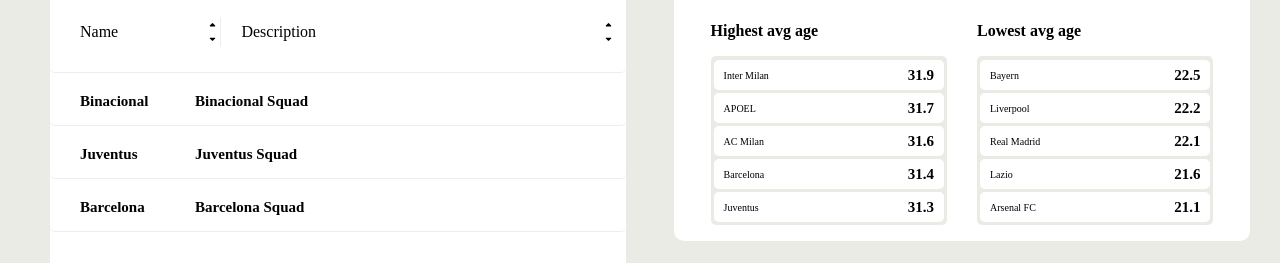
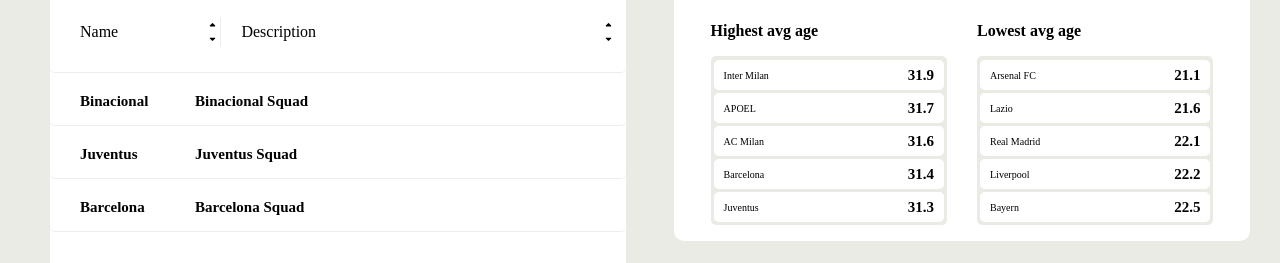
Before and after one commit to IgorCastromann/venturus-1.0.0, a React (Create React App) app: page / in a window 1280 px wide. Shown: the part 213-476 px from the top of the page. Built offline with nearby package versions, Linux system fonts and the light colour scheme.

Commit message:
final v1.15

```diff
--- a/src/pages/Dashboard/Top5/index.js
+++ b/src/pages/Dashboard/Top5/index.js
@@ -52,9 +52,12 @@
     const [fiveLowest, setFiveLowest] = useState([])
 
     useEffect(()=>{
-        const sortedTeams = infoTeams.sort((a, b) => (a.avgAge > b.avgAge) ? -1 : 1);
-        const top5 = sortedTeams.slice(0, 5);
-        const least5 = sortedTeams.slice(-5);
+        const sortedTeamsMost = infoTeams.sort((a, b) => (a.avgAge > b.avgAge) ? -1 : 1);
+        const top5 = sortedTeamsMost.slice(0, 5);
+
+        const sortedTeamsLeast = infoTeams.sort((a, b) => (a.avgAge > b.avgAge) ? 1 : -1);
+
+        const least5 = sortedTeamsLeast.slice(0, 5);
 
         setFiveHighest([...top5])
         setFiveLowest([...least5])
```
